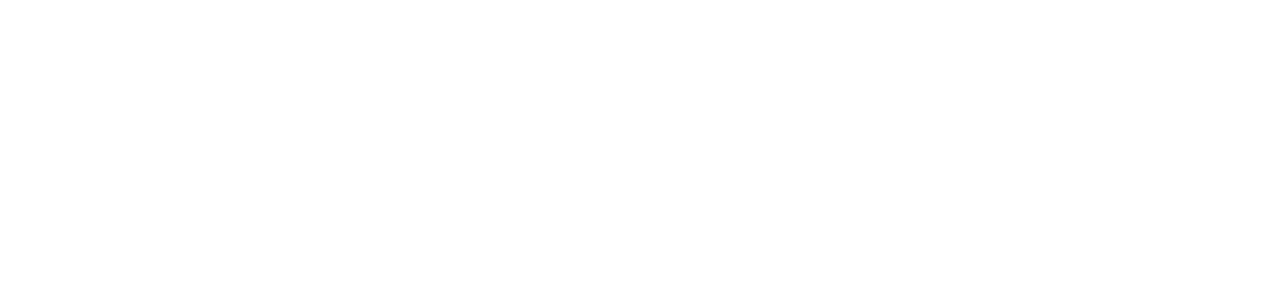
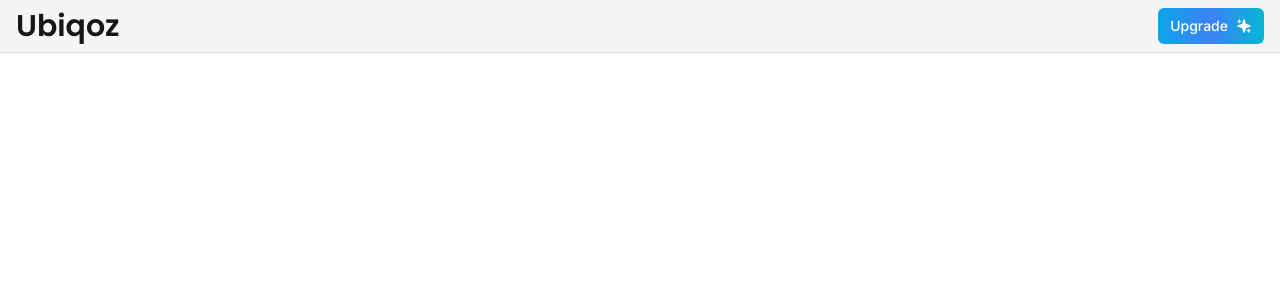
Before and after one commit to izanamiah/ubiqoz, a Next.js app: page / in a window 1280 px wide. Shown: the top 300 px of the page. Built offline with nearby package versions, Linux system fonts and the light colour scheme.

Commit message:
added upgrade button

```diff
--- /dev/null
+++ b/app/(root)/layout.tsx
@@ -0,0 +1,11 @@
+import { Navbar } from "@/components/navbar";
+
+const RootLayout = ({ children }: { children: React.ReactNode }) => {
+  return (
+    <div className="h-full">
+      <Navbar />
+      <main className="md:pl-20 pt-16 h-full">{children}</main>
+    </div>
+  );
+};
+export default RootLayout;
--- /dev/null
+++ b/components/navbar.tsx
@@ -0,0 +1,40 @@
+"use client";
+
+import { cn } from "@/lib/utils";
+import { UserButton } from "@clerk/nextjs";
+import { Menu, Sparkles } from "lucide-react";
+import { Poppins } from "next/font/google";
+import Link from "next/link";
+import { Button } from "./ui/button";
+
+const font = Poppins({
+  weight: "600",
+  subsets: ["latin"],
+});
+
+export const Navbar = () => {
+  return (
+    <div className="fixed w-full z-50 flex justify-between items-center py-2 px-4 border-b border-primary/10 bg-secondary">
+      <div className="flex items-center">
+        <Menu className="block md:hidden" />
+        <Link href="/">
+          <h1
+            className={cn(
+              "hidden md:block text-xl md:text-3xl font-bold text-primary",
+              font.className
+            )}
+          >
+            Ubiqoz
+          </h1>
+        </Link>
+      </div>
+      <div className="flex items-center gap-x-3">
+        <Button variant="premium" size="sm">
+          Upgrade
+          <Sparkles className="h-4 w-4 fill-white text-white ml-2" />
+        </Button>
+        <UserButton />
+      </div>
+    </div>
+  );
+};
--- /dev/null
+++ b/components/ui/button.tsx
@@ -0,0 +1,58 @@
+import * as React from "react";
+import { Slot } from "@radix-ui/react-slot";
+import { cva, type VariantProps } from "class-variance-authority";
+
+import { cn } from "@/lib/utils";
+
+const buttonVariants = cva(
+  "inline-flex items-center justify-center rounded-md text-sm font-medium ring-offset-background transition-colors focus-visible:outline-none focus-visible:ring-2 focus-visible:ring-ring focus-visible:ring-offset-2 disabled:pointer-events-none disabled:opacity-50",
+  {
+    variants: {
+      variant: {
+        default: "bg-primary text-primary-foreground hover:bg-primary/90",
+        destructive:
+          "bg-destructive text-destructive-foreground hover:bg-destructive/90",
+        outline:
+          "border border-input bg-background hover:bg-accent hover:text-accent-foreground",
+        secondary:
+          "bg-secondary text-secondary-foreground hover:bg-secondary/80",
+        ghost: "hover:bg-accent hover:text-accent-foreground",
+        link: "text-primary underline-offset-4 hover:underline",
+        premium:
+          "bg-gradient-to-r from-sky-500 via-blue-500 to-cyan-500 text-white border-0",
+      },
+      size: {
+        default: "h-10 px-4 py-2",
+        sm: "h-9 rounded-md px-3",
+        lg: "h-11 rounded-md px-8",
+        icon: "h-10 w-10",
+      },
+    },
+    defaultVariants: {
+      variant: "default",
+      size: "default",
+    },
+  }
+);
+
+export interface ButtonProps
+  extends React.ButtonHTMLAttributes<HTMLButtonElement>,
+    VariantProps<typeof buttonVariants> {
+  asChild?: boolean;
+}
+
+const Button = React.forwardRef<HTMLButtonElement, ButtonProps>(
+  ({ className, variant, size, asChild = false, ...props }, ref) => {
+    const Comp = asChild ? Slot : "button";
+    return (
+      <Comp
+        className={cn(buttonVariants({ variant, size, className }))}
+        ref={ref}
+        {...props}
+      />
+    );
+  }
+);
+Button.displayName = "Button";
+
+export { Button, buttonVariants };
--- a/package.json
+++ b/package.json
@@ -10,6 +10,7 @@
   },
   "dependencies": {
     "@clerk/nextjs": "^4.23.1",
+    "@radix-ui/react-slot": "^1.0.2",
     "@types/node": "20.4.5",
     "@types/react": "18.2.17",
     "@types/react-dom": "18.2.7",
```
Also changed, not shown: 1 other file (tests, documents, lock files or other folders).
